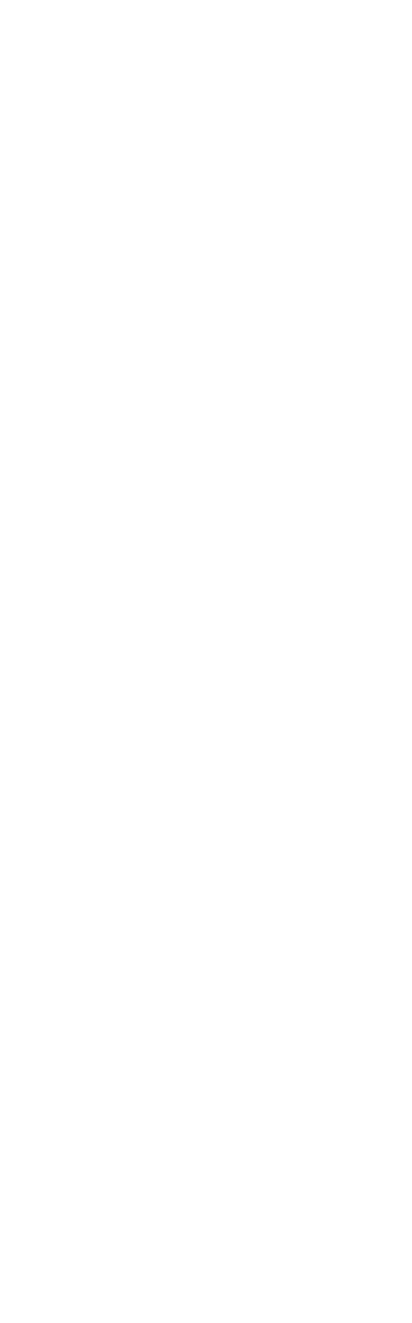
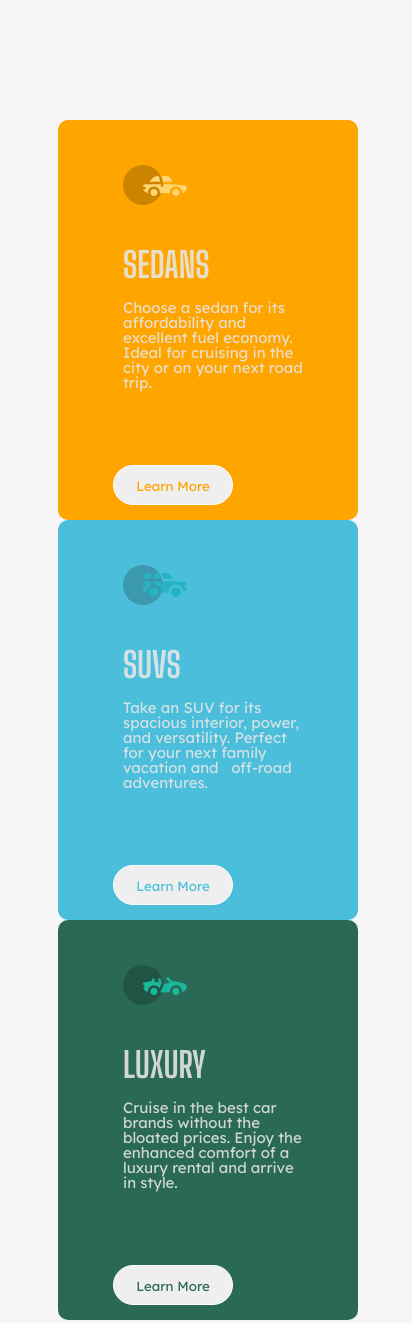
Before and after one commit to GouthamKamath/3-column-preview-card, a plain HTML site: page index.html in a window 390 px wide. Shown: the whole page, 412 px wide, since content can reach past the window. Before the commit the page ends 844 px from the top, so only its background shows below. Drawn offline with Linux system fonts and the light colour scheme.

Commit message:
updated styles.css

```diff
--- /dev/null
+++ b/css/styles.css
@@ -0,0 +1,163 @@
+
+body{
+    background: whitesmoke;
+    box-sizing: border-box;
+    margin: 0;
+}
+
+h2{
+    font-family: 'Big Shoulders Display',sans-serif;
+    font-size: 35px;
+    margin: 40px 20px;
+    text-transform: uppercase;
+}
+
+p{
+    font-family: 'Lexend Deca',sans-serif;
+    font-size: 12px;
+    height: 120px;
+    line-height: 20px;
+    margin: 40px auto;
+    position: relative;
+    width: 80%;
+    word-spacing: 0px;
+}
+
+/* classes */
+.preview-cards{
+    margin: 0px auto;
+    position: absolute;
+    padding: 0;
+    top: 120px;
+    width: 75vw;
+}
+.sedans{
+    background: orange;
+    border-radius: 10px 0px 0px 10px;
+    color: rgba(230, 230, 230, 0.883);
+    height: 400px;
+    left: 30%;
+    padding: 25px;
+    position: absolute;
+    width: 20%;
+}
+.suvs{
+    background: rgb(75, 190, 219);
+    border-radius: 0px;
+    color: rgba(230, 230, 230, 0.883);
+    height: 400px;
+    left: 54%;
+    padding: 25px;
+    position: absolute;
+    top: 0px;
+    width: 20%;
+}
+.luxury{
+    background: rgb(42, 105, 86);
+    border-radius: 0px 10px 10px 0px;
+    color: rgba(230, 230, 230, 0.883);
+    height: 400px;
+    left: 78%;
+    position: relative;
+    padding: 25px;
+    top: 0px;
+    width: 20%;
+}
+
+/* Icon image */
+.icon-img{
+    margin: 0px 20px;
+}
+
+/* button */
+ .learn-more-btn{
+    border: 1px solid white;;
+    border-radius: 40px;
+    color: orange;
+    cursor: pointer;
+    font-family: 'Lexend Deca',sans-serif;
+    margin: 20px 20px;
+    padding: 12px;
+    width: 120px;
+    height: 40px;
+}
+
+.learn-more-btn:hover{
+    color: white;
+    background-color: orange;
+}
+
+.suvs .learn-more-btn{
+    color: rgb(75, 190, 219);
+}
+.suvs .learn-more-btn:hover{
+    color: white;
+    background-color: rgb(75, 190, 219);
+}
+
+.luxury .learn-more-btn{
+    color: rgb(42, 105, 86);
+}
+
+.luxury .learn-more-btn:hover{
+    color: white;
+    background-color: rgb(42, 105, 86);
+}
+/* media queries */
+
+@media screen and (max-width: 600px) {
+
+    body{
+        box-sizing: border-box;
+        overflow-x: hidden;
+        position: absolute;
+    }
+    h2{
+        margin: 15px 40px;
+    }
+    p{
+        font-size: 15px;
+        height: 120px;
+        line-height: 15px;
+        margin: 0px 40px;
+        width: 75%;
+    }
+
+    .preview-cards{
+        height: 150vh;
+        margin: 0px 50px;
+        position: relative;
+        width: 80vw;
+    }
+    .sedans{
+        border-radius: 10px;
+        height: 350px;
+        left: 0px;
+        margin: 0px 8px;
+        position: relative;
+        width: 80%;
+    }
+    .suvs{
+        border-radius: 10px;
+        height: 350px;
+        left: 0px;
+        margin: 0px 8px;
+        position: relative;
+        width: 80%;
+    }
+    .luxury{
+        border-radius: 10px;
+        height: 350px;
+        left: 0px;
+        margin: 0px 8px;
+        position: relative;
+        width: 80%;
+    }
+    /* Icon image */
+    .icon-img{
+        margin: 20px 40px;
+    }
+    .learn-more-btn{
+        margin: 45px 30px;
+    }
+  }
--- a/index.html
+++ b/index.html
@@ -6,10 +6,43 @@
   <meta name="viewport" content="width=device-width, initial-scale=1.0">
   <!-- displays site properly based on user's device -->
   <link rel="icon" type="image/png" sizes="32x32" href="./images/favicon-32x32.png">
+  <link href="https://fonts.googleapis.com/css2?family=Big+Shoulders+Display:wght@700&family=Lexend+Deca&display=swap"
+    rel="stylesheet">
+  <link rel="stylesheet" href="css/styles.css">
   <title>3-column preview card component</title>
 </head>
 
 <body>
+  <div class="preview-cards">
+    <div class="sedans">
+      <img class="icon-img" src="images/icon-sedans.svg" alt="Sedan icon">
+      <h2>Sedans</h2>
+      <p>
+        Choose a sedan for its affordability and excellent fuel economy. Ideal for cruising in the city
+        or on your next road trip.
+      </p>
+      <button class="learn-more-btn">Learn More</button>
+    </div>
+    <div class="suvs">
+      <img class="icon-img" src="images/icon-suvs.svg" alt="Sedan icon">
+      <h2>Suvs</h2>
+      <p>
+        Take an SUV for its spacious interior, power, and versatility. Perfect for your next family vacation
+        and &nbsp; off-road adventures.
+      </p>
+      <button class="learn-more-btn">Learn More</button>
+    </div>
+    <div class="luxury">
+      <img class="icon-img" src="images/icon-luxury.svg" alt="Sedan icon">
+      <h2>Luxury</h2>
+      <p>
+        Cruise in the best car brands without the bloated prices. Enjoy the enhanced comfort of a luxury
+        rental and arrive in style.
+      </p>
+      <button class="learn-more-btn">Learn More</button>
+    </div>
+
+  </div>
 
 </body>
 
```
